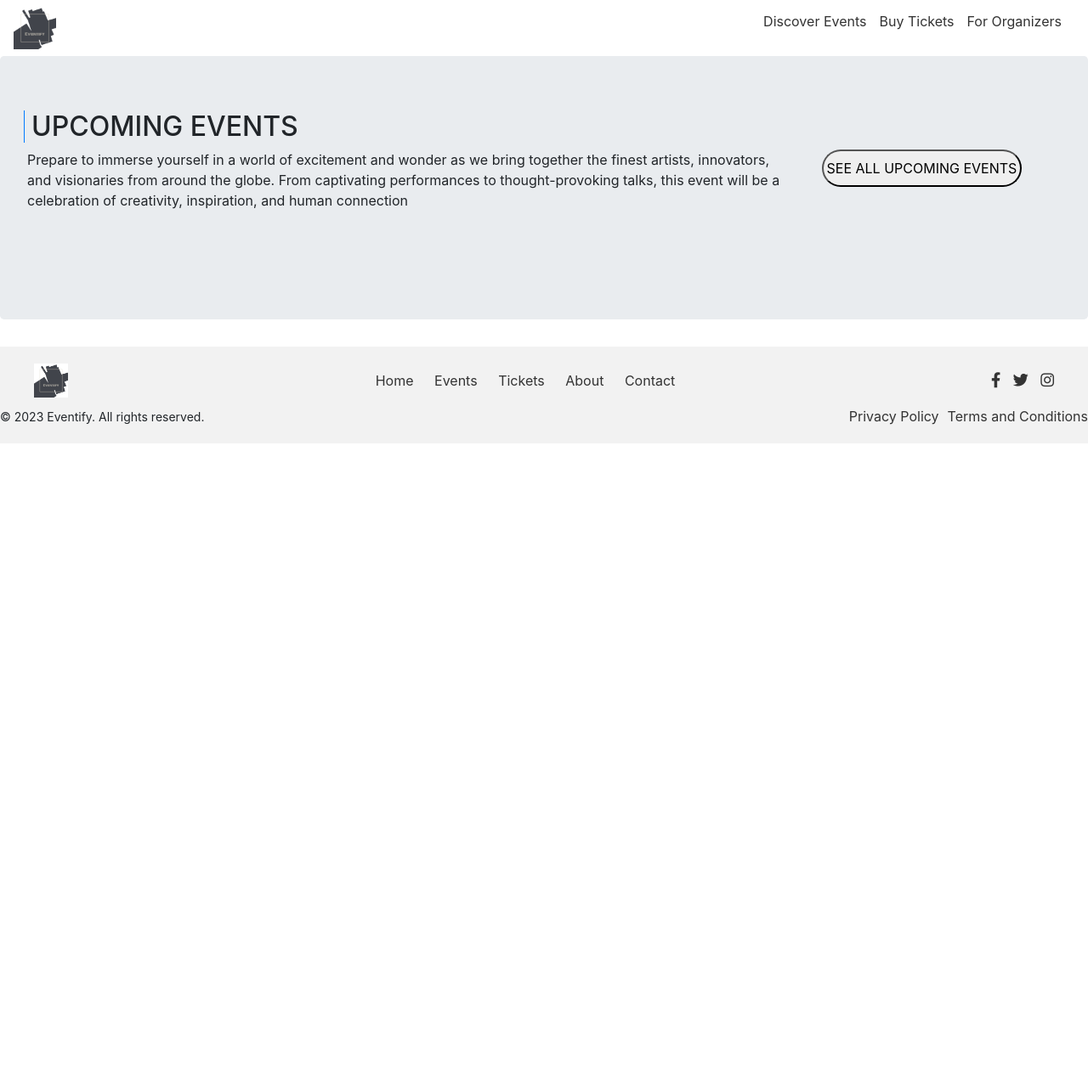
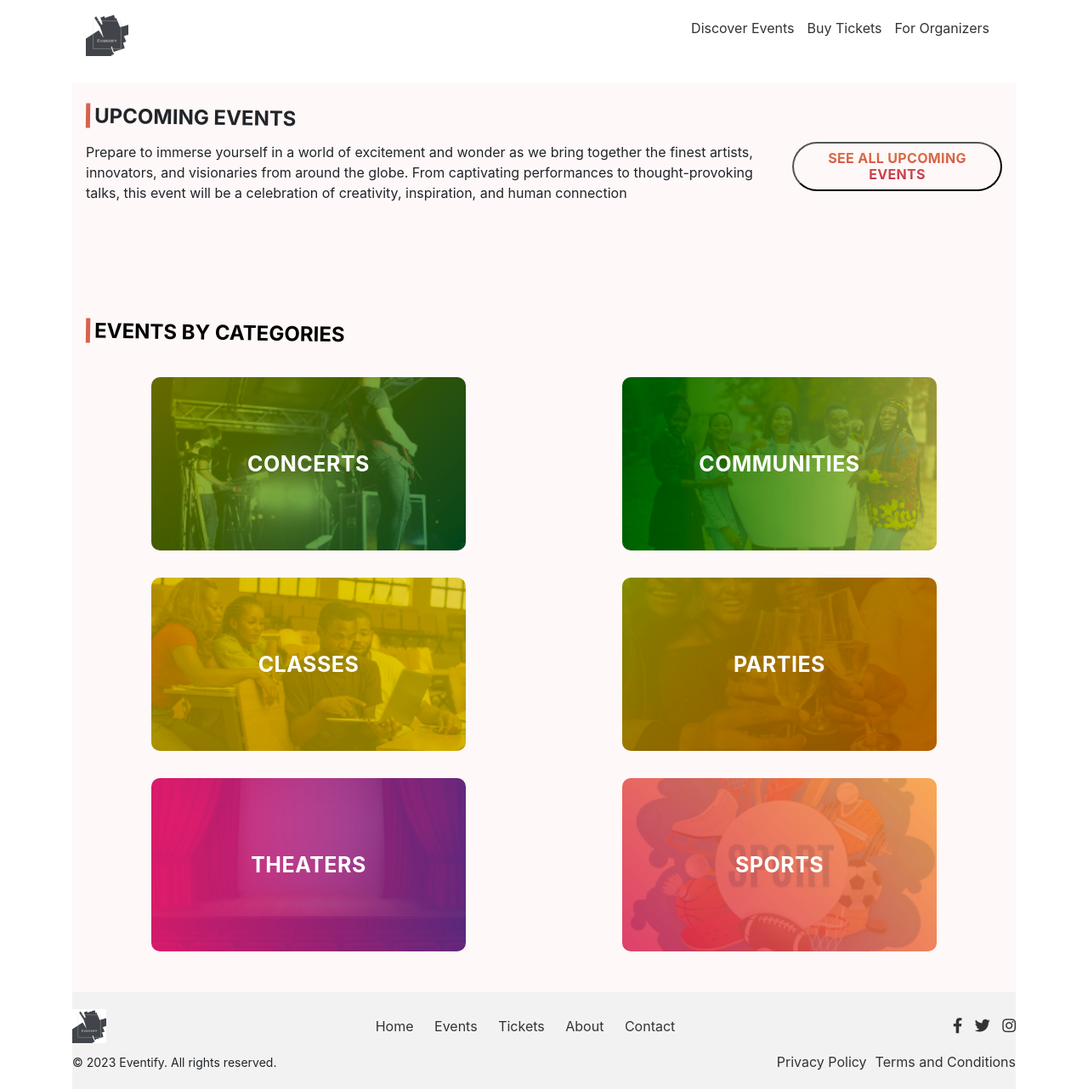
Before and after one commit to CrimsonKarma44/Eventify, a Django app: page / in a window 1280 px wide. Shown: the whole page at 85% size. Before the commit the page ends 522 px from the top, so only its background shows below. Run offline with Django 4.2, Linux system fonts and the light colour scheme; data that the repository does not hold is empty.

Commit message:
designing the homepage UI

```diff
--- a/Porfolio/Eventify/models.py
+++ b/Porfolio/Eventify/models.py
@@ -27,7 +27,7 @@ class Event(models.Model):
         ordering = ['-start', '-end']
 
     def __str__(self):
-        return str(self.id)
+        return str(self.name)
 
 
 class Category(models.Model):
@@ -41,4 +41,4 @@ class Category(models.Model):
     created = models.DateTimeField(auto_now_add=True)
 
     def __str__(self):
-        return str(self.event_id)
+        return str(self.id)
--- /dev/null
+++ b/Porfolio/static/style/style.css
@@ -0,0 +1,130 @@
+.main-container{
+    background: #FFF8F8;
+}
+.inner-container{
+    margin: auto;
+    /* background-color: red; */
+}
+.see-upcoming-event{
+    font-style: normal;
+    font-weight: 700;
+    font-size: 16px;
+    line-height: 19px;
+    letter-spacing: 0.02em;
+    background: linear-gradient(180deg, #DD8140 8.85%, #C21B54 100%);
+    -webkit-background-clip: text;
+    -webkit-text-fill-color: transparent;
+    background-clip: text;
+}
+.upcoming-event{
+    font-family: 'Inter';
+    font-style: normal;
+    font-weight: 700;
+    font-size: 24px;
+    line-height: 29px;
+    border-left: 5px solid #D8614D;
+    transform: rotate(0.91deg);
+    padding-left: 5px;
+}
+
+.all-event-con>div:first-child{
+    border-top-left-radius: 10px;
+    border-bottom-left-radius: 10px;
+}
+.all-event-con>div:last-child {
+    border-top-right-radius: 10px;
+    border-bottom-right-radius: 10px;
+}
+.event-container{
+    width: 100vw;
+    height: 50vh;
+    background-position: center;
+    background-size: cover;
+    display: flex;
+    flex-direction: column;
+    justify-content: space-between;
+    padding-bottom: 10px;
+}
+.start-date{
+    width: 108px;
+    height: 100px;
+    background: rgba(0, 0, 0, 0.57);
+    mix-blend-mode: multiply;
+    border-radius: 0px 0px 20px 20px;
+    color: #fff;
+}
+.start-date h2{
+    font-family: 'Inter';
+    font-style: normal;
+    font-weight: 700;
+    font-size: 24px;
+    line-height: 29px;
+    letter-spacing: 0.02em;
+    color: #FFFFFF;
+    text-align: center;
+    padding-top: 5px;
+}
+.description h3>a{
+    font-family: 'Inter';
+    font-style: normal;
+    font-weight: 700;
+    font-size: 20px;
+    line-height: 24px;
+    color: #FFFFFF;
+}
+.description h3 a:hover{
+    text-decoration: none;
+    color: #DD8140;
+}
+.description p{
+    font-family: 'Inter';
+    font-style: normal;
+    font-weight: 700;
+    font-size: 16px;
+    line-height: 19px;
+    letter-spacing: 0.02em;
+    color: #FFFFFF;
+}
+.description .buy{
+    background: linear-gradient(270deg, #EF924B 0%, #C52553 100%);
+    border-radius: 12px;
+}
+.list-categories{
+    /* background-color: green; */
+    display: grid;
+    justify-content: space-around;
+}
+.by-category h2{
+    font-family: 'Inter';
+    font-style: normal;
+    font-weight: 700;
+    font-size: 24px;
+    line-height: 29px;
+    color: #000000;
+    border-left: 5px solid #D8614D;
+    transform: rotate(0.91deg);
+    padding-left: 5px;
+}
+.list-categories>div{
+    width: 308px;
+    height: 204px;
+    text-align: center;
+    background-position: center;
+    background-size: cover;
+    border-radius: 10px;
+    font-family: 'Inter';
+    font-style: normal;
+    font-weight: 700;
+    font-size: 25px;
+    line-height: 30px;
+    letter-spacing: 0.02em;
+    color: #FFFFFF;
+    display: flex;
+    justify-content: center;
+    align-items: center;
+}
+@media (min-width: 768px) {
+    .category-item{
+        flex-basis: 20%;
+    }
+}
--- a/Porfolio/templates/home.html
+++ b/Porfolio/templates/home.html
@@ -1,4 +1,5 @@
 {% extends 'main.html' %} {% block content %}
+{% load static %}
 {% if messages %}
     {% for message in messages %}
         <div {% if message.tags %} class="alert alert-{{ message.tags }} alert-dismissible fade show"{% endif %} role="alert">
@@ -10,8 +11,8 @@
     {% endfor %}
 {% endif %}
 
-<div class="jumbotron text-left">
-  <h2 class="mx-md-n1 border-left border-2 border-primary px-2" style="border-left: 2px solid greed">UPCOMING EVENTS</h2>
+<div class="inner-container mb-3 py-3">
+  <h2 class=" upcoming-event" >UPCOMING EVENTS</h2>
   <div class="row">
     <div class="col-md-9">
       <p>
@@ -22,34 +23,46 @@
       </p>
     </div>
     <div class="col-md-3">
-      <button class="rounded-pill py-2 px-1" >
+      <button class="rounded-pill py-2 px-2 see-upcoming-event" >
         SEE ALL UPCOMING EVENTS
       </button>
     </div>
   </div>
   <div class="col-md-12 mt-5">
-    <div class="row">
+    <div class="row all-event-con">
       {% for event in events %}
-      <div class="col-sm-4" id="event" style="background-image:url('{{event.img.url}}'); background-size:cover; background-repeat:no-repeat; width:100vw; height:100vh">
-        <h2>{{event.start}}</h2>
-        <h3><a href="get_event/{{ event.id }}/">{{event.name}}</a></h3>
-        <p>{{event.location}}</p>
-        <hr />
+      <div class="col-xs-12 col-md-4 event-container" id="event" style="background-image:url('{{event.img.url}}');">
+        <div class="start-date">
+          <h2>{{event.start}}</h2>
+        </div>
+        <div class="description">
+          <h3><a href="get_event/{{ event.id }}/">{{event.name}}</a></h3>
+          <p>{{event.location}}</p>
+          <button class="buy" >
+            Get Ticket
+          </button>
+        </div>
       </div>
       {% endfor %}
     </div>
   </div>
 </div>
+<div class="category mt-5 py-3">
+  <div class="by-category mb-3">
+    <h2 class=" upcoming-event" >EVENTS BY CATEGORIES</h2>
+  </div>
+  <div class="row list-categories">
+    <div class="col-xs-12 col-md-4 col-sm-4 my-3 mx-3 category-item" style="background-image: url('{% static 'images/concert.png' %}');">CONCERTS</div>
+    <div class="col-xs-12 col-md-4 col-sm-4 my-3 mx-3 category-item" style="background-image: url('{% static 'images/community.png' %}');">COMMUNITIES</div>
+    <div class="col-xs-12 col-md-4 col-sm-4 my-3 mx-3 category-item" style="background-image: url('{% static 'images/classes.png' %}');">CLASSES</div>
+    <div class="col-xs-12 col-md-4 col-sm-4 my-3 mx-3 category-item" style="background-image: url('{% static 'images/party.png' %}');">PARTIES</div>
+    <div class="col-xs-12 col-md-4 col-sm-4 my-3 mx-3 category-item" style="background-image: url('{% static 'images/theater.png' %}');">THEATERS</div>
+    <div class="col-xs-12 col-md-4 col-sm-4 my-3 mx-3 category-item" style="background-image: url('{% static 'images/sport.png' %}');">SPORTS</div>
+  </div>
+</div>
 <div class="container">
   <div class="row">
-    {% for event in events %}
-    <div class="col-sm-4" id="event">
-      <h2>{{event.start}}</h2>
-      <h3><a href="get_event/{{ event.id }}/">{{event.name}}</a></h3>
-      <p>{{event.location}}</p>
-      <hr />
-    </div>
-    {% endfor %}
+
   </div>
 </div>
 {% endblock %}
--- a/Porfolio/templates/main.html
+++ b/Porfolio/templates/main.html
@@ -5,6 +5,8 @@
       <meta charset="utf-8" />
       <link rel="stylesheet" href="{% static 'style/header_footer.css' %}" />
       <link rel="stylesheet" href="{% static 'style/form.css' %}" />
+      <link rel="stylesheet" href="{% static 'style/style.css' %}" />
+      <link rel="icon" href="{% static 'images/favicon.png' %}" type="image/x-icon">
       <link
          rel="stylesheet"
          href="https://cdn.jsdelivr.net/npm/bootstrap@4.6.2/dist/css/bootstrap.min.css"
@@ -15,7 +17,8 @@
    </head>
 
    <body>
-      <header class="header navbar">
+      <div class="container">
+         <header class="header navbar mb-3 p-3">
             <div class="logo">
                <a href="/" class="logo-link">
                   <img
@@ -28,18 +31,18 @@
             <nav class="navigation">
                <ul class="menu">
                   <li class="menu-item">
-                  <a href="/events" class="menu-link">Discover Events</a>
+                     <a href="/events/" class="menu-link">Discover Events</a>
                   </li>
                   <li class="menu-item">
-                  <a href="/tickets" class="menu-link">Buy Tickets</a>
+                     <a href="/tickets/" class="menu-link">Buy Tickets</a>
                   </li>
                   <li class="menu-item">
-                  <a href="/organizers" class="menu-link">For Organizers</a>
+                     <a href="#" class="menu-link">For Organizers</a>
                   </li>
                </ul>
             </nav>
          </header>
-      <div>
+         <div class="main-container p-3">
             {% block content %} {% endblock%}
          </div>
          <footer class="footer">
@@ -70,5 +73,6 @@
                </ul>
             </div>
          </footer>
+      </div>
    </body>
 </html>
```
Also changed, not shown: Porfolio/media/banner/6c2fab409f7249159452381f0da68cab.jpg (added), Porfolio/media/banner/Aspirant_draft_front.jpg (deleted), Porfolio/media/banner/Commercial_Law_front.jpg (deleted), Porfolio/media/banner/Company_Law_inner_front.jpeg (deleted), Porfolio/media/banner/REIGN_20190125_093136.jpg (added), Porfolio/media/banner/b3e875e0f0004b1da5528577af6aef1d.jpg (added), Porfolio/static/images/classes.png (added), Porfolio/static/images/community.png (added), Porfolio/static/images/concert.png (added), Porfolio/static/images/party.png (added), Porfolio/static/images/sport.png (added), Porfolio/static/images/theater.png (added). Lines whose indentation alone changed are shown as unchanged.
